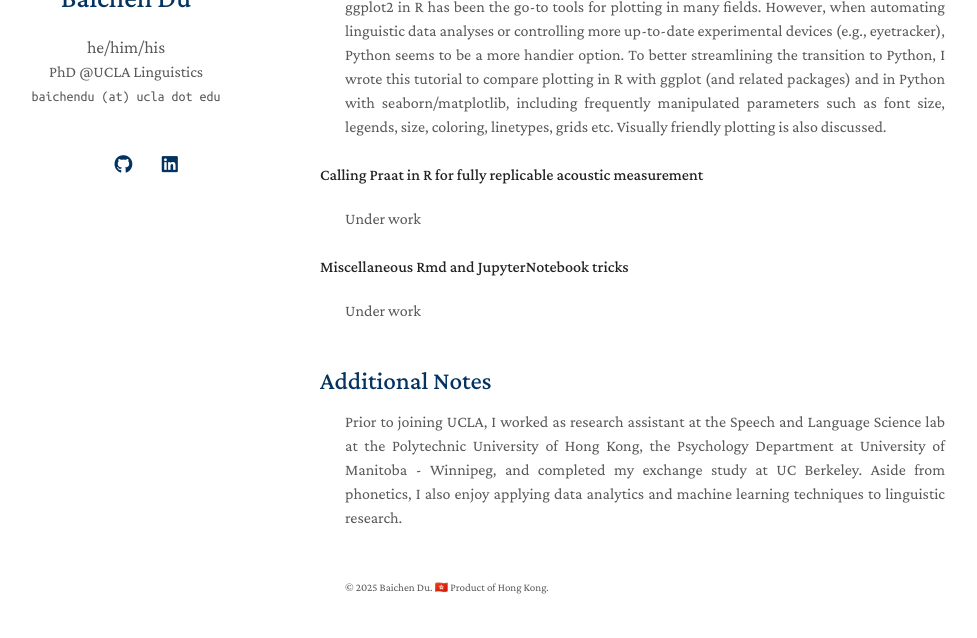
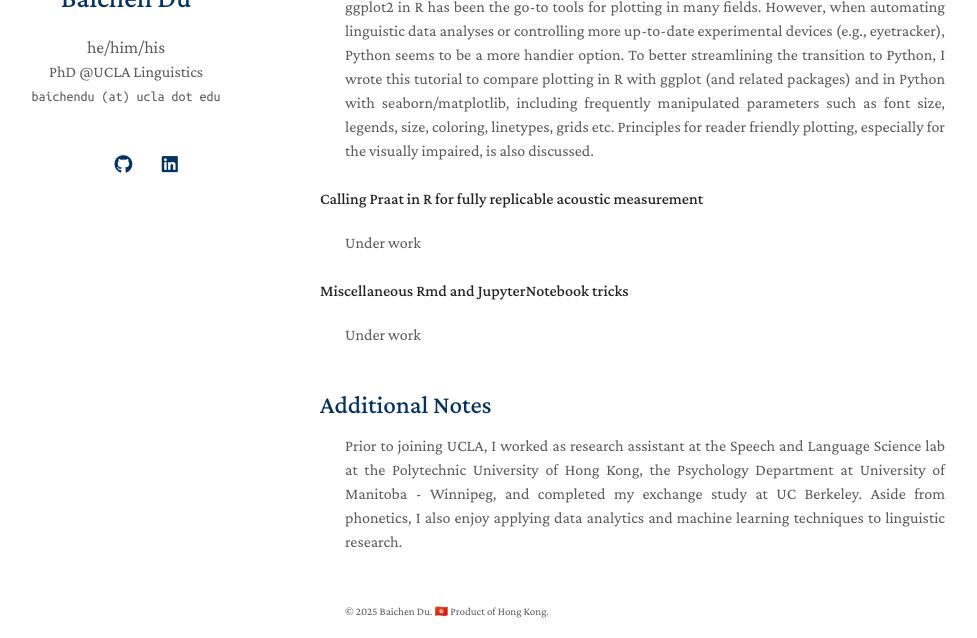
Before and after one commit to baichen-du/baichen-du.github.io, a Jekyll site: the page built from index.md, in a window 1280 px wide and 900 px high, scrolled down 2366 px, cut to the strip 262-900 px from the top of the window. Shown: the whole strip, without its empty margins (150-1127 px from the left). Built offline with Jekyll 4.4.1, drawn with Linux system fonts in a browser that asks for light colours; a style sheet for code colours, icons or effects is not loaded; our own code applies the rules of GitHub Pages for plain Markdown files.

Commit message:
Update index.md

```diff
--- a/index.md
+++ b/index.md
@@ -109,7 +109,7 @@ For languages that do not have a properly trained MFA model, sometimes we may wa
 <br>
 **Plotting in Python and R: A side-by-side comparison**
 <div style="text-align: justify">
-ggplot2 in R has been the go-to tools for plotting in many fields. However, when automating linguistic data analyses or controlling more up-to-date experimental devices (e.g., eyetracker), Python seems to be a more handier option. To better streamlining the transition to Python, I wrote this tutorial to compare plotting in R with ggplot (and related packages) and in Python with seaborn/matplotlib, including frequently manipulated parameters such as font size, legends, size, coloring, linetypes, grids etc. Visually friendly plotting is also discussed.
+ggplot2 in R has been the go-to tools for plotting in many fields. However, when automating linguistic data analyses or controlling more up-to-date experimental devices (e.g., eyetracker), Python seems to be a more handier option. To better streamlining the transition to Python, I wrote this tutorial to compare plotting in R with ggplot (and related packages) and in Python with seaborn/matplotlib, including frequently manipulated parameters such as font size, legends, size, coloring, linetypes, grids etc. Principles for reader friendly plotting, especially for the visually impaired, is also discussed.
 </div>
 <br>
 **Calling Praat in R for fully replicable acoustic measurement**
```
